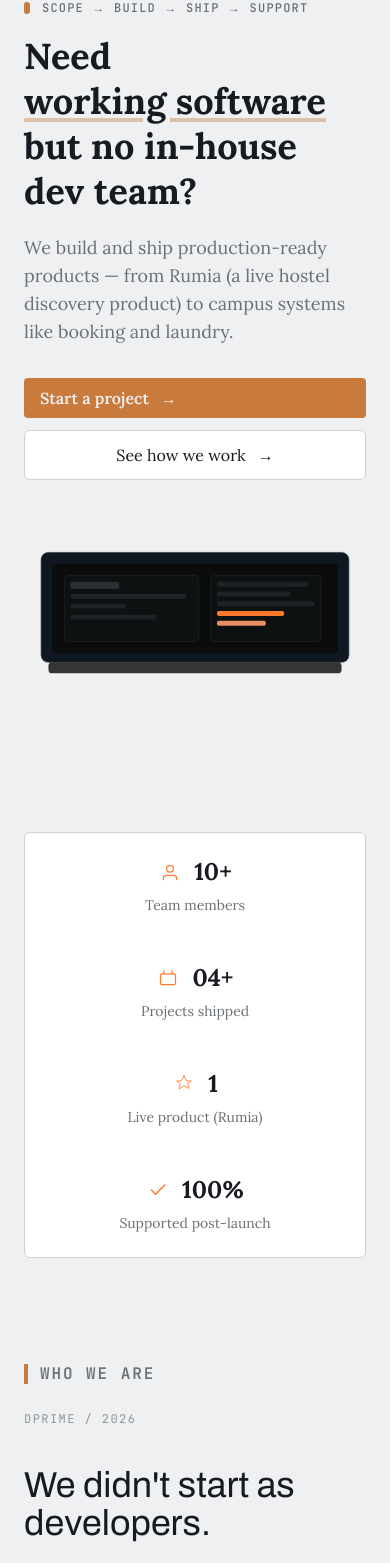
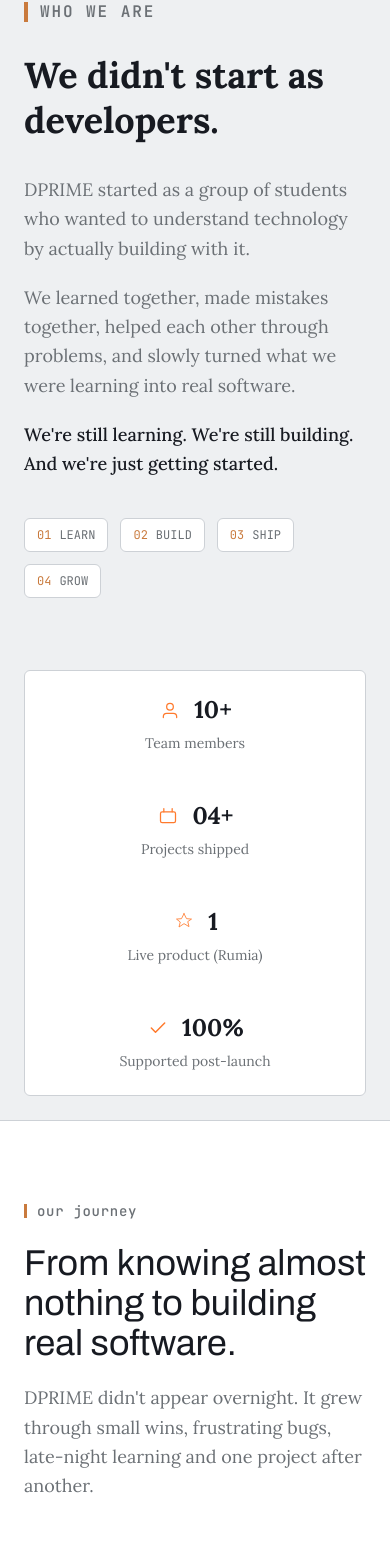
Before and after one commit to De-Fon/DPRIME, a Next.js app: page / in a window 390 px wide. Shown: the part 319-1882 px from the top of the page. Built offline with nearby package versions, Linux system fonts and the light colour scheme.

Commit message:
Updated appearance and arrangement

```diff
--- a/app/error.tsx
+++ b/app/error.tsx
@@ -16,7 +16,7 @@ export default function GlobalError({
       <p className="mt-4 text-serif text-body">An unexpected error occurred while rendering this page. You can try again.</p>
 
       <div className="mt-6">
-        <button onClick={() => reset()} className="inline-block px-4 py-2 bg-ink text-paper rounded font-semibold">Try again</button>
+        <button onClick={() => reset()} className="inline-block px-4 py-2 bg-darkbg text-paper rounded font-semibold">Try again</button>
       </div>
     </div>
   );
--- a/app/page.tsx
+++ b/app/page.tsx
@@ -18,13 +18,13 @@ import { team } from "../data/team";
 
 import Link from "next/link";
 import Image from "next/image";
+import ScrollUnveil from "../components/ScrollUnveil";
 
 export default function Home() {
   return (
     <>
-      <Hero />
+      <ClubIntro />
       <StatsBar />
-      <ClubIntro />
 
       <JourneyTimeline />
 
@@ -177,6 +177,10 @@ export default function Home() {
           </div>
         </div>
       </section>
+
+      <ScrollUnveil>
+        <Hero />
+      </ScrollUnveil>
     </>
   );
 }
--- a/components/Hero.tsx
+++ b/components/Hero.tsx
@@ -4,7 +4,7 @@ export default function Hero() {
   return (
     <section
       aria-labelledby="hero-heading"
-      className="max-w-6xl mx-auto px-6 py-12 md:py-20 grid md:grid-cols-2 items-center gap-12"
+      className="max-w-6xl mx-auto px-6 py-20 md:py-28"
     >
       {/* LEFT: copy */}
       <div>
@@ -15,7 +15,7 @@ export default function Hero() {
           </span>
         </div>
 
-        <h1 id="hero-heading" className="text-4xl md:text-5xl lg:text-6xl font-extrabold leading-tight text-ink break-words whitespace-normal">
+        <h1 id="hero-heading" className="font-display text-4xl md:text-5xl lg:text-6xl leading-[1.05] text-ink">
           Need <span className="inline-block"> <span className="underline decoration-amber/40 decoration-4 underline-offset-4">working software</span></span>
           <span className="block md:inline"> but <span className="font-black">no in-house dev team?</span></span>
         </h1>
@@ -59,11 +59,11 @@ export default function Hero() {
             <rect x="28" y="40" width="504" height="180" rx="12" fill="#0f1720" stroke="#2b2f33" />
 
             {/* screen inner */}
-            <rect x="46" y="58" width="468" height="148" rx="8" fill="#0b0c0d" />
+            <rect x="46" y="58" width="468" height="148" rx="8" fill="#002B36" />
 
             {/* product UI panel */}
             <g transform="translate(66,78)">
-              <rect width="220" height="108" rx="6" fill="#0e1112" stroke="#26282a" />
+              <rect width="220" height="108" rx="6" fill="#002B36" stroke="#26282a" />
               <rect x="10" y="10" width="80" height="12" rx="3" fill="#2b2f32" />
               <rect x="10" y="30" width="190" height="8" rx="3" fill="#1f2224" />
               <rect x="10" y="46" width="90" height="8" rx="3" fill="#1f2224" />
@@ -72,7 +72,7 @@ export default function Hero() {
 
             {/* code editor panel with orange accents */}
             <g transform="translate(306,78)">
-              <rect width="180" height="108" rx="6" fill="#0e1112" stroke="#26282a" />
+              <rect width="180" height="108" rx="6" fill="#002B36" stroke="#26282a" />
               {/* code lines */}
               <rect x="10" y="10" width="150" height="8" rx="3" fill="#1f2224" />
               <rect x="10" y="26" width="120" height="8" rx="3" fill="#1f2224" />
--- /dev/null
+++ b/components/ScrollUnveil.tsx
@@ -0,0 +1,81 @@
+"use client";
+
+import React, { useEffect, useRef, useState } from "react";
+
+export default function ScrollUnveil({ children }: { children: React.ReactNode }) {
+  const containerRef = useRef<HTMLDivElement>(null);
+  const [opacity, setOpacity] = useState(0);
+  const [translateY, setTranslateY] = useState(60);
+  const [scale, setScale] = useState(0.97);
+  const [isReduced, setIsReduced] = useState(false);
+
+  useEffect(() => {
+    // Check prefers-reduced-motion
+    const mediaQuery = window.matchMedia("(prefers-reduced-motion: reduce)");
+    setIsReduced(mediaQuery.matches);
+
+    if (mediaQuery.matches) {
+      setOpacity(1);
+      setTranslateY(0);
+      setScale(1);
+      return;
+    }
+
+    const handleScroll = () => {
+      if (!containerRef.current) return;
+      const rect = containerRef.current.getBoundingClientRect();
+      const viewportHeight = window.innerHeight;
+
+      // Start revealing when the top of the container enters the bottom of the viewport
+      // Fully revealed when the top of the container is 30% from the bottom of the viewport (or 70% from the top)
+      const start = viewportHeight;
+      const end = viewportHeight * 0.5;
+
+      const current = rect.top;
+
+      if (current >= start) {
+        setOpacity(0);
+        setTranslateY(60);
+        setScale(0.97);
+      } else if (current <= end) {
+        setOpacity(1);
+        setTranslateY(0);
+        setScale(1);
+      } else {
+        const total = start - end;
+        const progress = (start - current) / total;
+
+        setOpacity(progress);
+        setTranslateY(Math.round(60 * (1 - progress)));
+        setScale(Number((0.97 + 0.03 * progress).toFixed(3)));
+      }
+    };
+
+    window.addEventListener("scroll", handleScroll, { passive: true });
+    // Run once initially
+    handleScroll();
+
+    return () => {
+      window.removeEventListener("scroll", handleScroll);
+    };
+  }, []);
+
+  return (
+    <div
+      ref={containerRef}
+      style={
+        isReduced
+          ? {}
+          : {
+              opacity,
+              transform: `translateY(${translateY}px) scale(${scale})`,
+              transition: "opacity 0.15s ease-out, transform 0.15s ease-out",
+              willChange: "opacity, transform",
+            }
+      }
+      className="w-full"
+    >
+      {children}
+    </div>
+  );
+}
--- a/components/community/CommunitySection.tsx
+++ b/components/community/CommunitySection.tsx
@@ -1,6 +1,6 @@
 export default function CommunitySection() {
   return (
-    <section className="bg-ink text-paper">
+    <section className="bg-darkbg text-paper">
       <div className="max-w-6xl mx-auto px-6 py-20 md:py-24">
         <div className="grid grid-cols-1 lg:grid-cols-2 gap-12 lg:gap-24 items-center">
           <div>
--- a/components/community/JoinDprime.tsx
+++ b/components/community/JoinDprime.tsx
@@ -3,7 +3,7 @@ import Link from "next/link";
 export default function JoinDprime() {
   return (
     <section className="max-w-6xl mx-auto px-6 py-20 md:py-24">
-      <div className="relative overflow-hidden rounded-lg border border-line bg-ink text-paper">
+      <div className="relative overflow-hidden rounded-lg border border-line bg-darkbg text-paper">
         {/* Decorative grid */}
         <div
           className="absolute inset-0 opacity-[0.06]"
--- a/components/story/ClubIntro.tsx
+++ b/components/story/ClubIntro.tsx
@@ -1,10 +1,8 @@
 export default function ClubIntro() {
   return (
-    <section className="max-w-6xl mx-auto px-6 py-20 md:py-28">
-      <div className="grid grid-cols-1 lg:grid-cols-[0.8fr_1.2fr] gap-10 lg:gap-20 items-start">
+    <section className="max-w-6xl mx-auto px-6 py-12 md:py-20">
       {/* Label */}
-        <div>
-          <div className="font-mono text-base md:text-lg text-muted">
+      <div className="font-mono text-base md:text-lg text-muted mb-6">
         <span className="inline-flex items-center">
           <span
             className="inline-block w-[4px] h-[20px] bg-amber mr-3"
@@ -16,14 +14,9 @@ export default function ClubIntro() {
         </span>
       </div>
 
-          <p className="mt-5 font-mono text-xs text-muted/70 uppercase tracking-[0.12em]">
-            DPRIME / 2026
-          </p>
-        </div>
-
       {/* Main story */}
       <div>
-          <h2 className="font-display text-4xl md:text-5xl lg:text-6xl leading-[1.05] text-ink">
+        <h2 className="text-4xl md:text-5xl lg:text-6xl font-extrabold leading-tight text-ink break-words whitespace-normal">
           We didn&apos;t start as developers.
         </h2>
 
@@ -57,7 +50,6 @@ export default function ClubIntro() {
           ))}
         </div>
       </div>
-      </div>
     </section>
   );
 }
--- a/tailwind.config.ts
+++ b/tailwind.config.ts
@@ -11,6 +11,7 @@ const config: Config = {
       colors: {
         paper: '#EEF0F2',
         ink: '#171A21',
+        darkbg: '#002B36',
         // neutral slate: warm/neutral gray (replaces blue-leaning slate)
         slate: '#5B6166',
         amber: '#C97A3D',
```
Also changed, not shown: app/globals.css (line endings or trailing spaces). Lines whose indentation alone changed are shown as unchanged.
